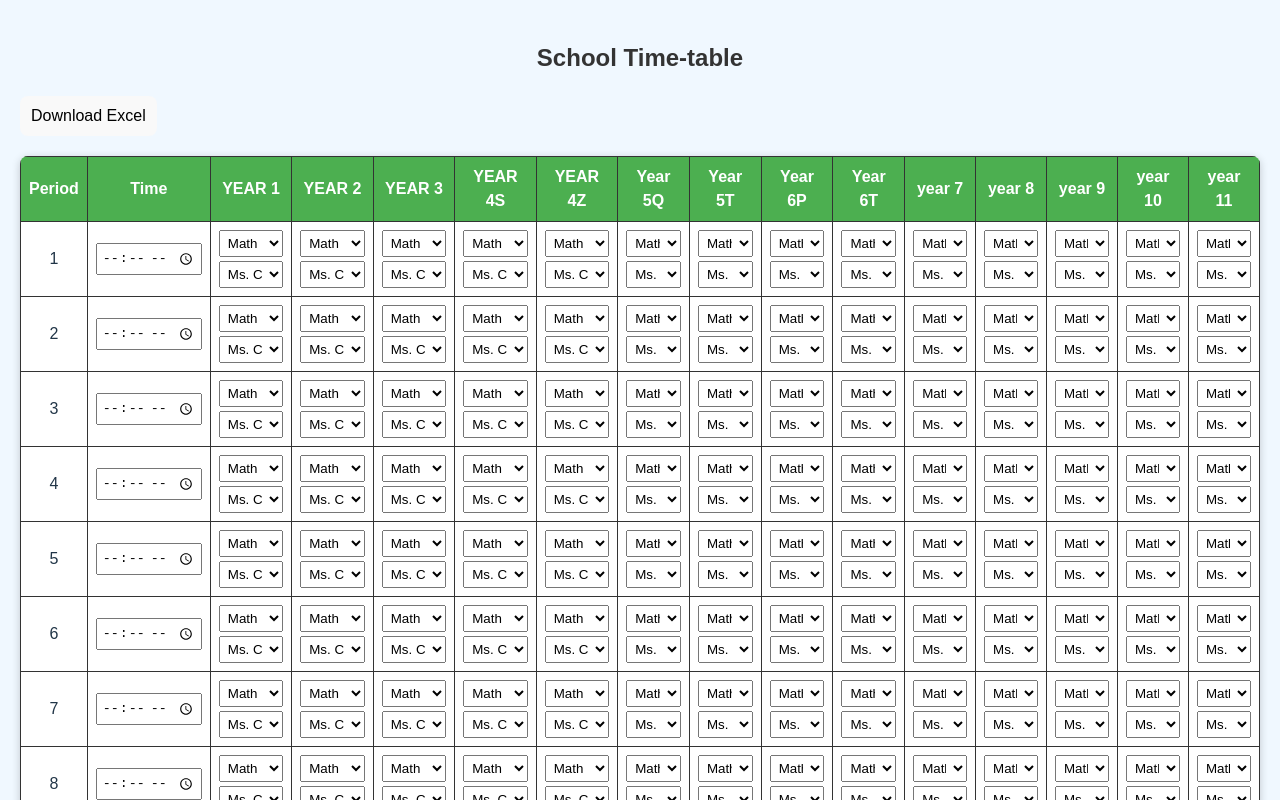
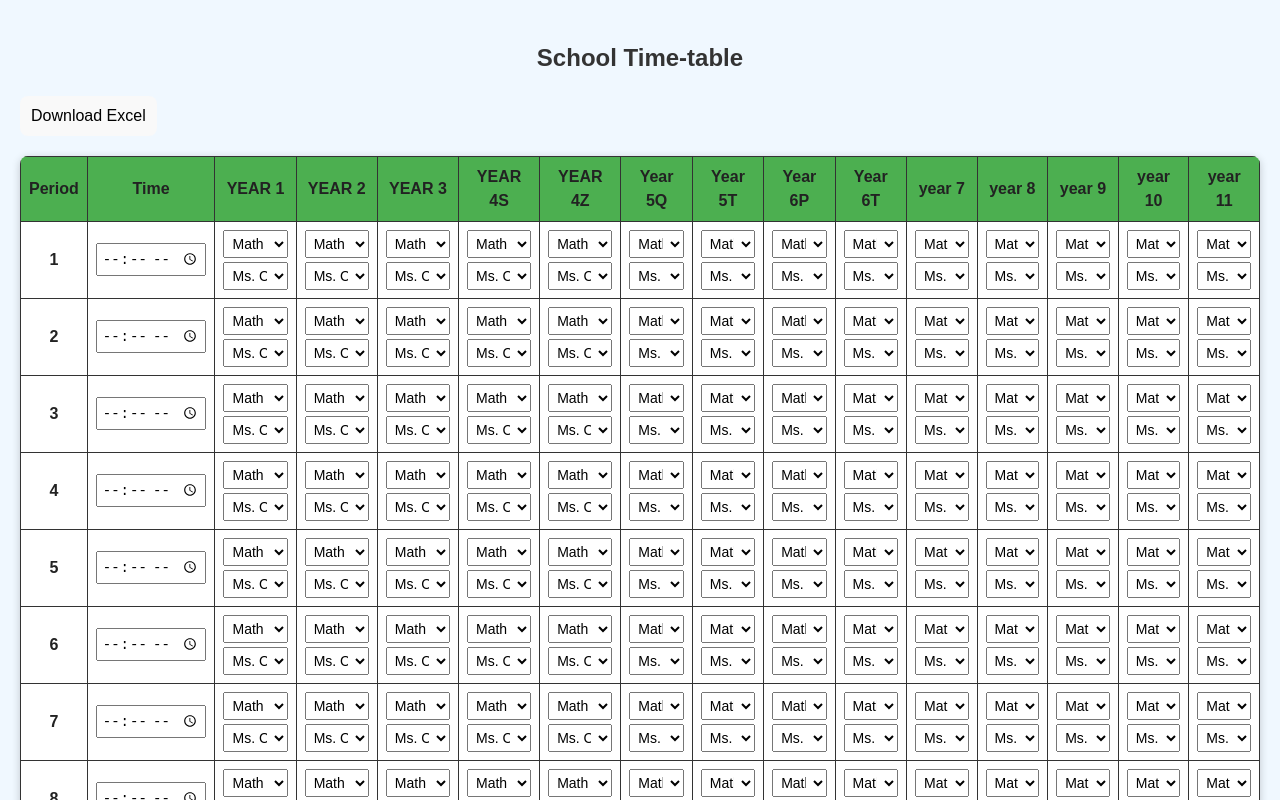
Before and after one commit to tahirharun/timetable, a React (Vite) app: page / in a window 1280 px wide. Shown: the top 800 px of the page. Built offline with nearby package versions, Linux system fonts and the light colour scheme.

Commit message:
numbers are more visible

```diff
--- a/src/App.css
+++ b/src/App.css
@@ -11,6 +11,8 @@ h2 {
 }
 
 table {
+  width: 100%;
+  border-collapse: collapse;
   background-color: #ffffff; /* white table background */
   border-radius: 8px;
   overflow: hidden;
@@ -20,14 +22,21 @@ table {
 th {
   background-color: #4CAF50; /* header green */
   color: white;
+  padding: 8px;
+  text-align: center;
 }
 
 td, th {
   text-align: center;
+  padding: 8px;
+  font-size: 16px;        /* bigger text */
+  font-weight: bold;      /* make it bold */
+  color: #222;            /* darker for better visibility */
 }
 
 input, select {
   padding: 4px;
   width: 100%;
   box-sizing: border-box;
+  font-size: 14px;
 }
```
